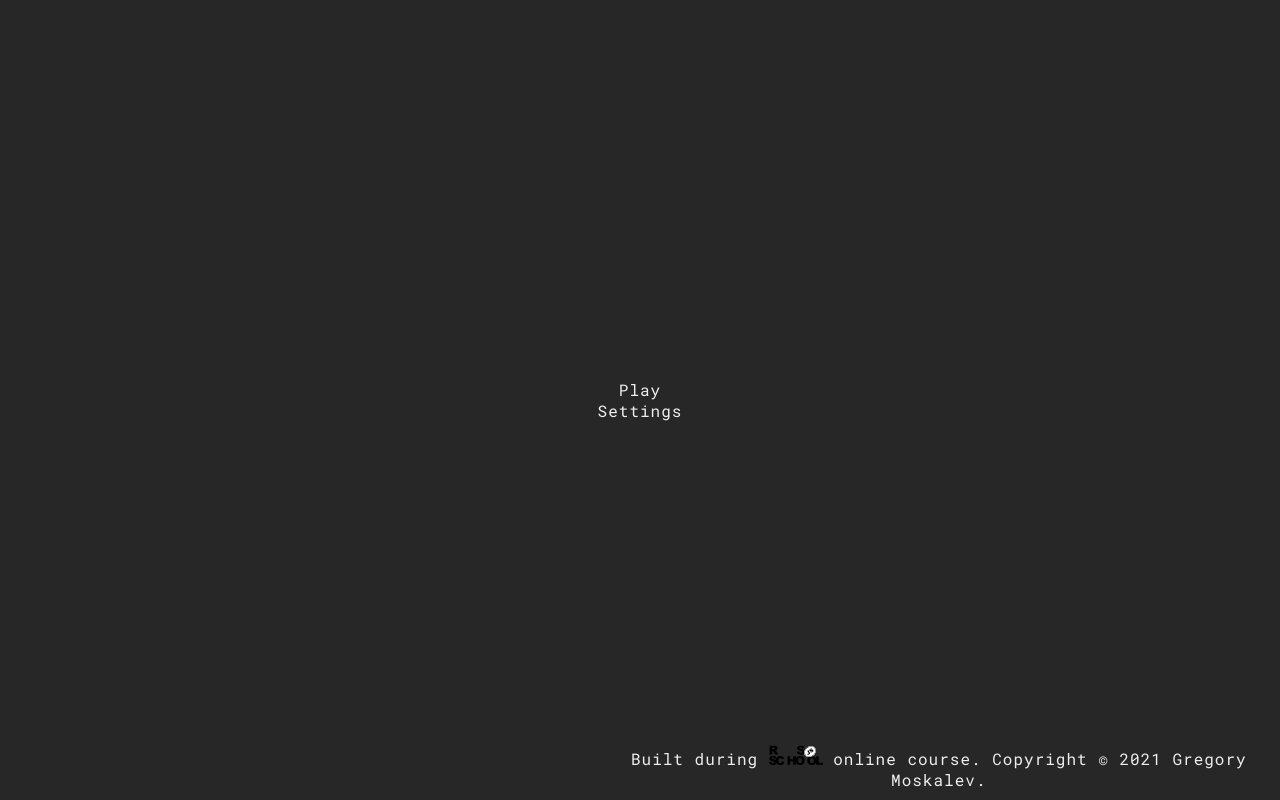
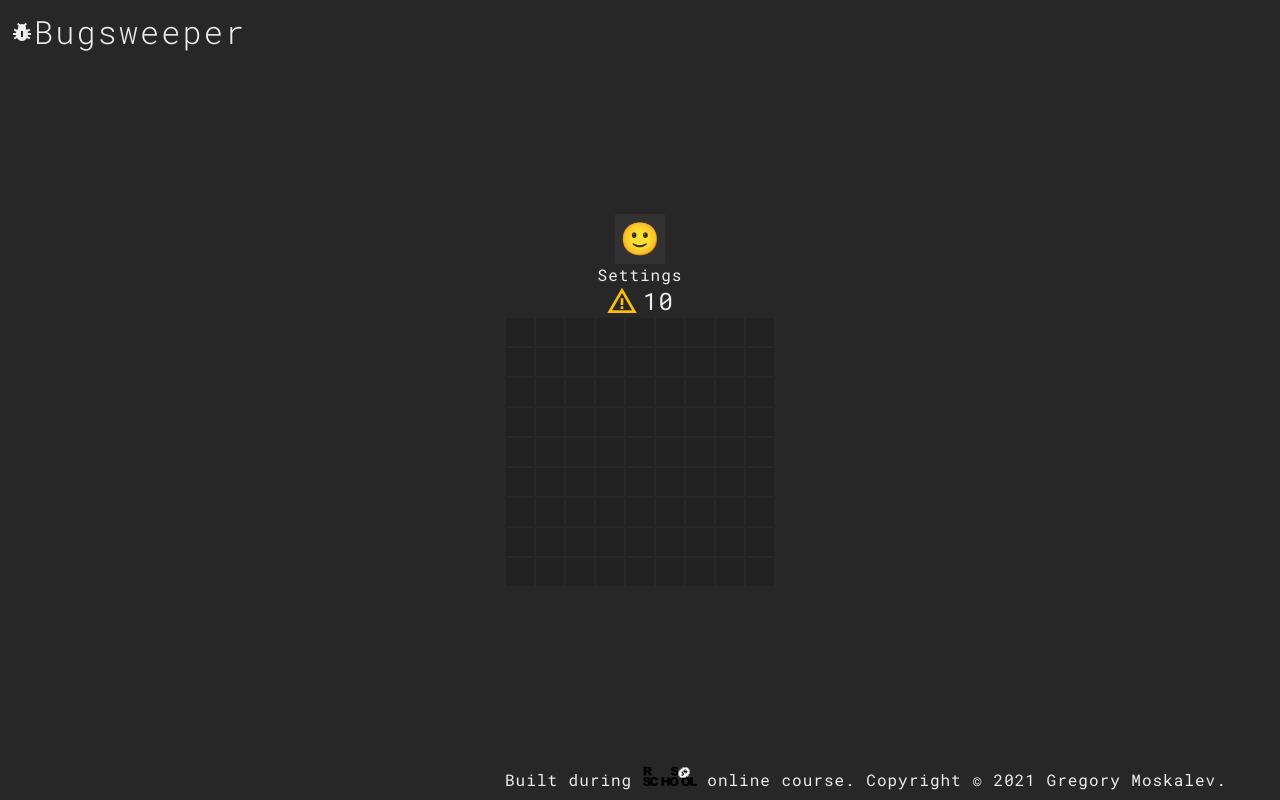
Before and after one commit to GregoryMoskalev/react-game, a React (Create React App) app in the folder react-game/: page / in a window 1280 px wide. Built offline with nearby package versions, Linux system fonts and the light colour scheme.

Commit message:
feat: rework routing

```diff
--- a/react-game/src/components/App/App.tsx
+++ b/react-game/src/components/App/App.tsx
@@ -3,10 +3,8 @@ import { Route, Switch } from 'react-router-dom';
 import GameSettings from '../GameSettings/GameSettings';
 import Board from '../Board/Board';
 import Footer from '../Footer/Footer';
-import Menu from '../Menu/Menu';
 import useDifficultyState from '../../hooks/useDifficultyState';
 import './App.scss';
-import { PropertySignature } from 'typescript';
 
 const App: React.FC = () => {
   const [difficulty, setDifficulty] = useDifficultyState(0);
@@ -18,8 +16,7 @@ const App: React.FC = () => {
   return (
     <div className="App">
       <Switch>
-        <Route exact path="/" component={Menu} />
-        <Route exact path="/play" render={(props: any) => <Board difficulty={difficulty} />} />
+        <Route exact path="/" render={(props: any) => <Board difficulty={difficulty} />} />
         <Route
           exact
           path="/settings"
--- a/react-game/src/components/Board/Board.tsx
+++ b/react-game/src/components/Board/Board.tsx
@@ -1,4 +1,5 @@
 import React, { useState, useEffect, useRef } from 'react';
+import { Link } from 'react-router-dom';
 import Cell, { Flag } from '../Cell/Cell';
 import { plantBugs, openEmptyTiles } from '../../utils/utils';
 import useStateAndLS from '../../hooks/useStateAndLS';
@@ -127,6 +128,7 @@ const Board: React.FC<any> = (props) => {
       <button className="NewGame" onClick={handleNewGame}>
         {button}
       </button>
+      <Link to="/settings">Settings</Link>
       <div className="flag-counter">
         <Flag flag={true} />
         <span className="counter">{state.flagCounter}</span>
--- a/react-game/src/components/GameSettings/GameSettings.tsx
+++ b/react-game/src/components/GameSettings/GameSettings.tsx
@@ -1,4 +1,5 @@
 import React, { useState } from 'react';
+import { Link } from 'react-router-dom';
 
 interface GameSettingsProps {
   handleChange: (arg0: number) => void;
@@ -11,6 +12,7 @@ const GameSettings: React.FC<GameSettingsProps> = (props) => {
       <button onClick={() => props.handleChange(0)}>change 0</button>
       <button onClick={() => props.handleChange(1)}>change 1</button>
       <button onClick={() => props.handleChange(2)}>change 2</button>
+      <Link to="/">Play</Link>
     </React.Fragment>
   );
 };
--- a/react-game/src/components/Menu/Menu.tsx
+++ /dev/null
@@ -1,14 +0,0 @@
-import React, { Fragment, useState } from 'react';
-import { Link } from 'react-router-dom';
-import './Menu.scss';
-
-const Menu = () => {
-  return (
-    <Fragment>
-      <Link to="/play">Play</Link>
-      <Link to="/settings">Settings</Link>
-    </Fragment>
-  );
-};
-
-export default Menu;
```
Also changed, not shown: react-game/src/components/Menu/Menu.scss (deleted).
